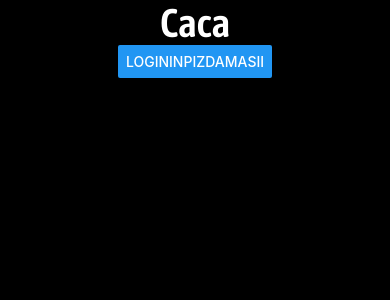
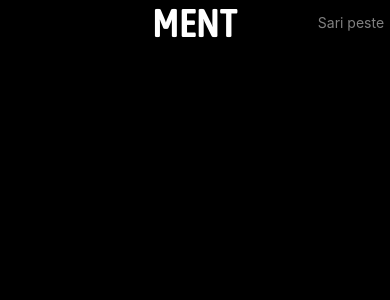
Before and after one commit to mariotescovschi/Ment, a React Native app: screen /Tutorial in a window 390 px wide. Shown: the top 300 px of the page. Built offline with nearby package versions, Linux system fonts and the light colour scheme.

Commit message:
AM REUSIT SA LE EGALEZ IN PLM

```diff
--- a/Tutorial.tsx
+++ b/Tutorial.tsx
@@ -1,4 +1,4 @@
-import {Platform, SafeAreaView, StyleSheet, Text, View, StatusBar, Button} from 'react-native';
+import {Platform, SafeAreaView, StyleSheet, Text, View, StatusBar, Button, Pressable} from 'react-native';
 import * as Font from 'expo-font';
 import {NavigationContainer, ParamListBase, useNavigation} from '@react-navigation/native';
 import {useEffect, useState} from "react";
@@ -34,13 +34,23 @@ const Tutorial = () => {
     const navigation = useNavigation<NativeStackNavigationProp<ParamListBase>>();
     return(
         <View style={style.page}>
-            <SafeAreaView style = {style.AndroidSafeArea} >
-                <CustomText style = {style.title}> Caca </CustomText>
-                <Button
-                    title={'LoginINPIZDAMASII'}
-                    onPress={() => navigation.navigate('Login')}
-                />
+            <SafeAreaView style = {style.header} >
+                <View style={style.extra}/>
+
+                <CustomText style = {style.title}> MENT </CustomText>
+
+                <View  style={style.button}>
+                <Pressable
+                    onPress={() => navigation.navigate('Login')}>
+                    <Text style={style.nextButton}> Sari peste </Text>
+                </Pressable>
+                </View>
+
             </SafeAreaView>
+
+            <View style={style.content}>
+
+            </View>
         </View>
     );
 }
@@ -53,16 +63,31 @@ const style = StyleSheet.create({
         flex: 1,
         backgroundColor: '#000',
     },
-    header: {
+    extra:{
+        width: '33%',
+        backgroundColor: '#000',
     },
     title: {
         color: '#fff',
         fontSize: 40,
+        textAlign: 'center',
+        alignSelf: 'center',
+        width: '33%',
     },
-    AndroidSafeArea: {
+    header: {
+        paddingTop: Platform.OS === 'android' ? StatusBar.currentHeight + 5 : 0,
+        flexDirection: 'row',
         alignItems: 'center',
         justifyContent: 'center',
-       //paddingTop: Platform.OS === 'android' ? StatusBar.currentHeight + 40 : 0,
+    },
+    nextButton:{
+        textAlign: 'right',
+        color: 'grey',
+    },
+    button:{
+        width: '33%',
+    },
 
+    content:{
     }
 })
```
